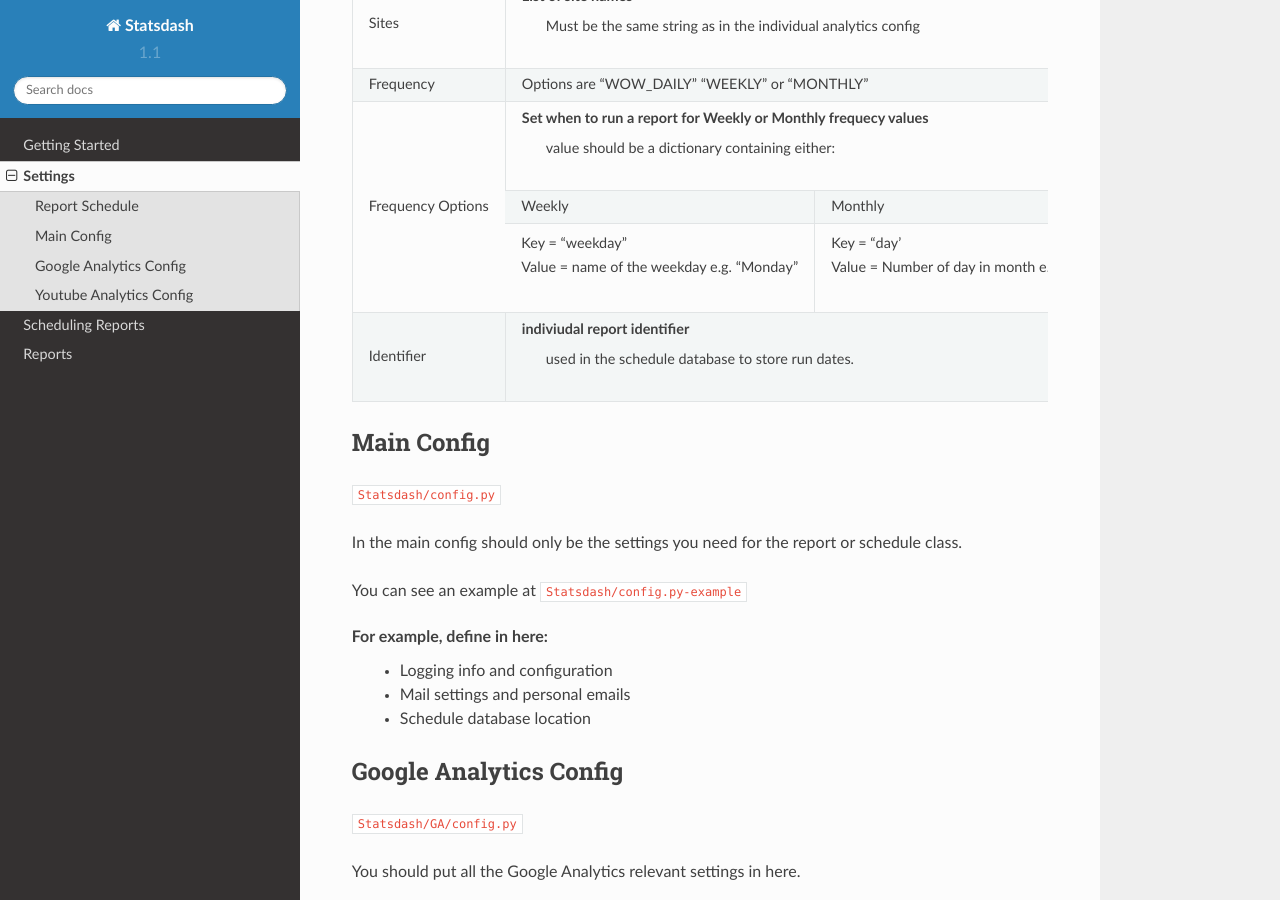
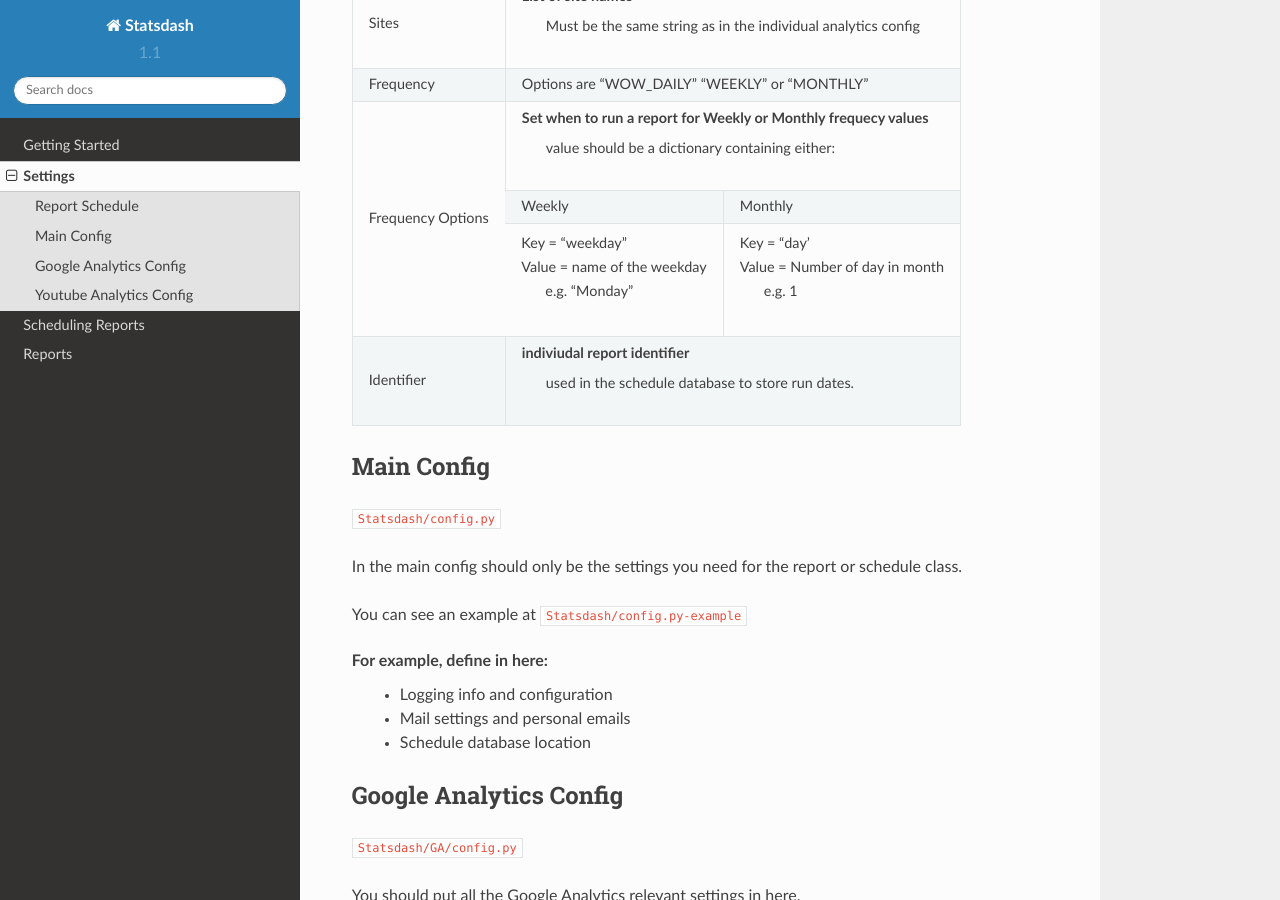
Before and after one commit to gamernetwork/gastatsdash, a Sphinx documentation site: the page built from docs/settings.rst, in a window 1280 px wide and 900 px high, scrolled down 801 px. Built offline with Sphinx 7.4.7 and the Read the Docs theme 2.0.0, drawn with Linux system fonts in a browser that asks for light colours.

```diff
--- a/docs/settings.rst
+++ b/docs/settings.rst
@@ -39,7 +39,7 @@ Each report config is a dictionary with the necessary key, value pairs to create
 |		     +----------------------------------+--------------------------------------+
 |                    |  | Key = "weekday"              	|  | Key = "day'	               |
 |		     |  | Value = name of the weekday   |  | Value = Number of day in month    |
-|                    |      e.g. "Monday"               |      e.g. 1                          |
+|                    |  |   e.g. "Monday"               |  |   e.g. 1                          |
 +--------------------+----------------------------------+--------------------------------------+
 |     Identifier     |	 indiviudal report identifier					       |
 |		     |		 used in the schedule database to store run dates.	       |
```
